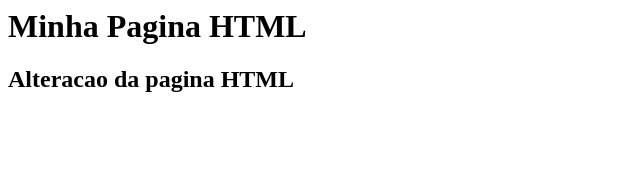
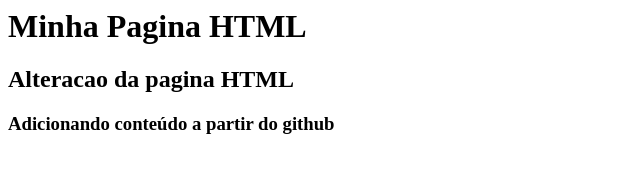
Before and after one commit to wenyalee/gama-no-github, a plain HTML site: page index.html in a window 1280 px wide. Shown: the whole page, without its empty margins (0-640 px from the left). Drawn offline with Linux system fonts and the light colour scheme.

Commit message:
atualização a partir do github

```diff
--- a/index.html
+++ b/index.html
@@ -2,5 +2,6 @@
 	<body>
 		<h1>Minha Pagina HTML</h1>
 		<h2>Alteracao da pagina HTML</h2>
+		<h3>Adicionando conteúdo a partir do github</h3>
 	</body>
 </html>
```
